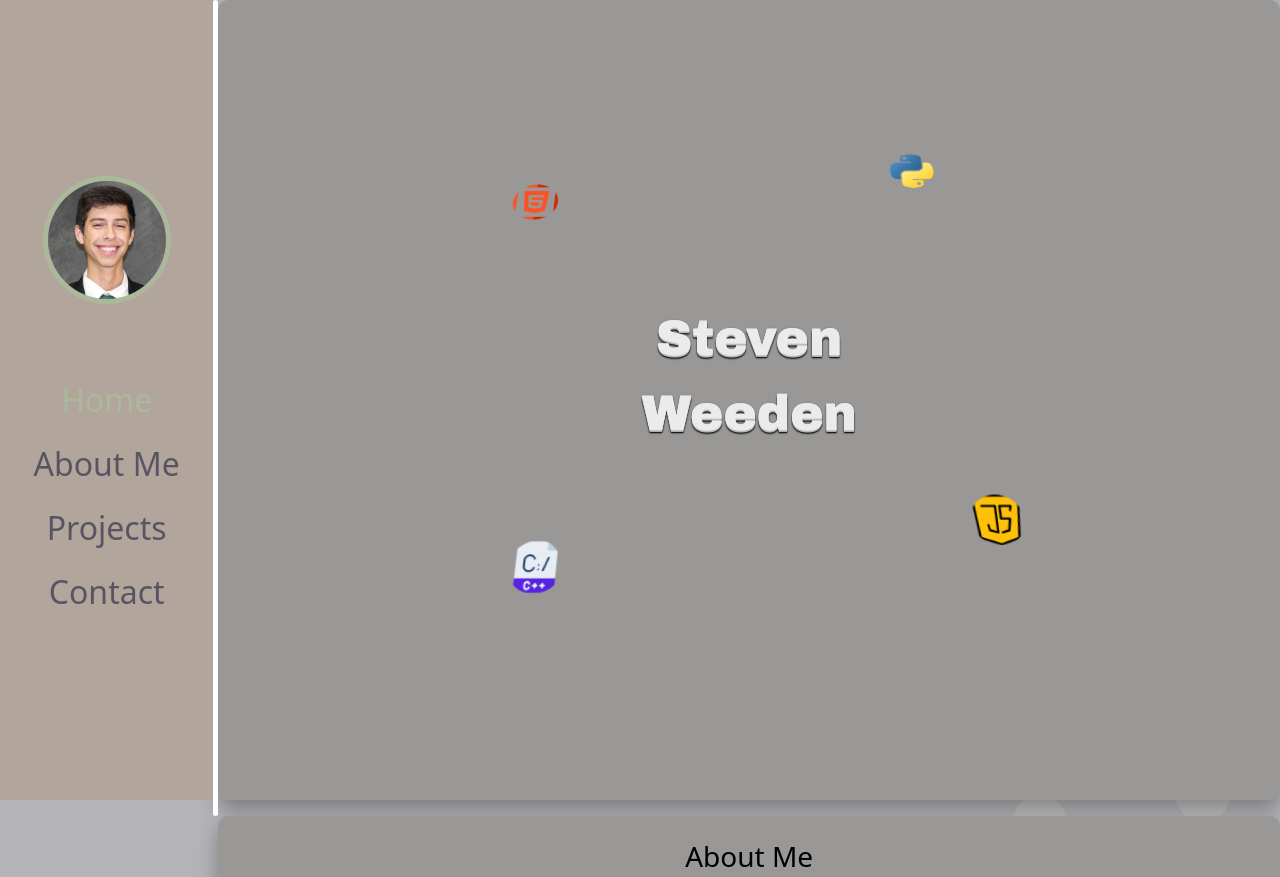
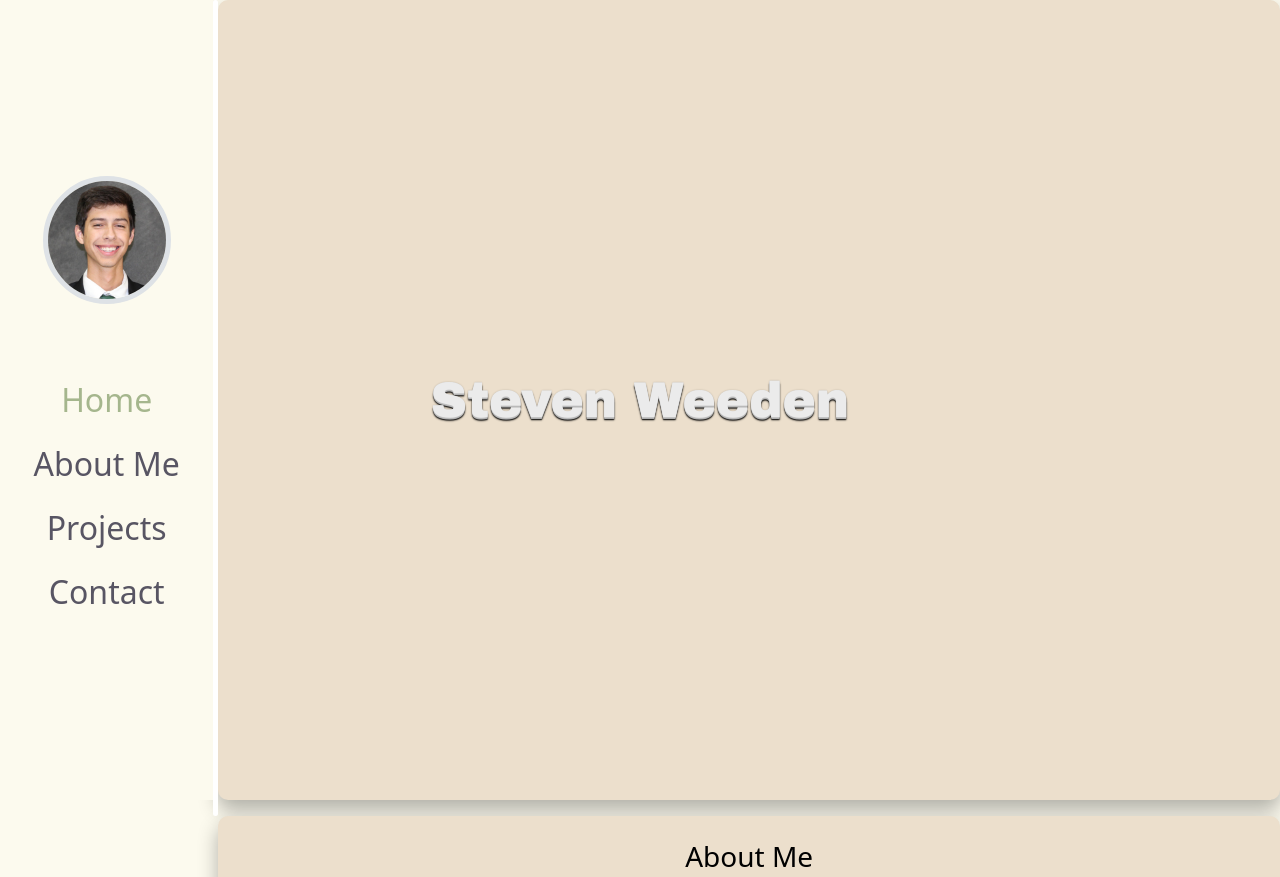
Before and after one commit to steven-weeden/Portfolio, a website: page index.html in a window 1280 px wide. Shown: the top 877 px of the page. Drawn offline with nearby package versions, Linux system fonts and the light colour scheme.

Commit message:
Pallete Changes

```diff
--- a/assets/css/stylesheet.css
+++ b/assets/css/stylesheet.css
@@ -14,7 +14,7 @@
 
  .card-pop {
 
-    background: #999897;
+    background: #ECDFCC;
     box-shadow: 0 10px 20px rgba(0, 0, 0, 0.3);
     border-radius: min(2vw, 10px);
     padding: 1.5rem;
@@ -133,7 +133,7 @@
 
 .progress-bar {
     width: 100%;
-    background-color: #AAB99A; /* Bootstrap primary color */
+    background-color: #A5B68D; /* Bootstrap primary color */
 }
 
 .nav-button {
@@ -144,7 +144,7 @@
 }
 
 .nav-button:hover {
-    color:#AAB99A;
+    color:#000000;
     cursor: pointer;
 }
 
@@ -153,10 +153,5 @@
   }
 
 .navbar {
-    --bs-navbar-active-color: #AAB99A;
+    --bs-navbar-active-color: #A5B68D;
   }
-
-.border{
-    border-color: var(--bs-border-color);
-    --bs-border-color: #AAB99A;
-}
--- a/index.html
+++ b/index.html
@@ -12,7 +12,7 @@
 
 <!---------------------------------Head^-------------------------------------->
 
-<body style="background-color: #B4B4B8; overflow-x: hidden;">
+<body style="background-color: #FCFAEE; overflow-x: hidden;">
 
     <!--<nav class="navbar navbar-expand-lg navbar-dark sticky-top" style="background-color: #333; padding: 1rem 2rem;">
         <div class="container-fluid">
@@ -31,10 +31,10 @@
     <div class="row gx-0">
         <!-- Sidebar -->
         <div class="col-2">
-            <nav class="navbar vh-100 position-sticky top-0 w-100" style="background-color: #B2A59B;">
+            <nav class="navbar vh-100 position-sticky top-0 w-100" style="background-color: #FCFAEE;">
                 <img src="assets/img/1604462088123.jpg"
                         class="rounded-circle img-fluid border border-5 border-color border-3 mx-auto d-flex flex-column align-self-end mb-5"
-                        style="height: auto; width: 60%; border-color: #AAB99A"
+                        style="height: auto; width: 60%; border-color: #A5B68D"
                         alt="Steven Weeden">
 
                 <div class="container-fluid d-flex flex-column align-items-center mt-3 w-100 align-self-start">
@@ -58,54 +58,13 @@
         </div>
 <!---------------------------------NavBar^-------------------------------------->
 
-        <div class="z-n1 position-absolute">
-            <div class="particle"></div>
-            <div class="particle"></div>
-            <div class="particle"></div>
-            <div class="particle"></div>
-            <div class="particle"></div>
-            <div class="particle"></div>
-            <div class="particle"></div>
-            <div class="particle"></div>
-            <div class="particle"></div>
-            <div class="particle"></div>
-            <div class="particle"></div>
-            <div class="particle"></div>
-            <div class="particle"></div>
-            <div class="particle"></div>
-            <div class="particle"></div>
-            <div class="particle"></div>
-            <div class="particle"></div>
-            <div class="particle"></div>
-            <div class="particle"></div>
-            <div class="particle"></div>
-            <div class="particle"></div>
-            <div class="particle"></div>
-            <div class="particle"></div>
-            <div class="particle"></div>
-            <div class="particle"></div>
-            <div class="particle"></div>
-            <div class="particle"></div>
-            <div class="particle"></div>
-            <div class="particle"></div>
-            <div class="particle"></div>
-        </div>
-
     <div class="col-9 flex-fill ">
 
         <div id="home" class="container-fluid p-4 vh-100 flex-column flex-fill card-pop mt-0 text-center d-flex justify-content-center align-items-center">
             <div class="row pb-5">
 
                 <div class="col-12">
-                    <div class="orbit-container">
-                        <div class="orbit">
-                            <img src="assets\img\c-.png" alt="Image 1" class="orbit-image">
-                            <img src="assets\img\html.png" alt="Image 2" class="orbit-image">
-                            <img src="assets\img\python.png" alt="Image 3" class="orbit-image">
-                            <img src="assets\img\java-script.png" alt="Image 4" class="orbit-image">
-                        </div>
-                        <div class="center-text css-3d-text" style="font-size: 50px;">Steven Weeden</div>
-                    </div>
+                    <div class="center-text css-3d-text" style="font-size: 50px;">Steven Weeden</div>
                 </div>
             </div>
         </div>
@@ -117,7 +76,7 @@
                     <h3 class="text-black">About Me</h3>
                 </div>
 
-                <div class="col rounded mx-1 my-2 text-bg-dark">
+                <div class="col rounded mx-1 my-2 text-bg-dark align-self-center">
                     <div class="row">
                         <div class="col-12">
                             <img src="assets\img\grad_cap.png" alt="grad_cap" class="img-fluid">
@@ -134,7 +93,7 @@
 
                     </div>
                 </div>
-                <div class="col rounded mx-1 my-2 text-bg-dark">
+                <div class="col rounded mx-1 my-2 text-bg-dark align-self-center">
                     <div class="row">
                         <div class="col-12">
                             <img src="assets\img\person.png" alt="person logo" class="img-fluid">
@@ -152,7 +111,7 @@
 
                     </div>
                 </div>
-                <div class="col rounded mx-1 my-2 text-bg-dark">
+                <div class="col rounded mx-1 my-2 text-bg-dark align-self-center">
                     <div class="row">
                         <div class="col-12">
                             <img src="assets\img\briefcase.png" alt="briefcase logo" class="img-fluid">
```
